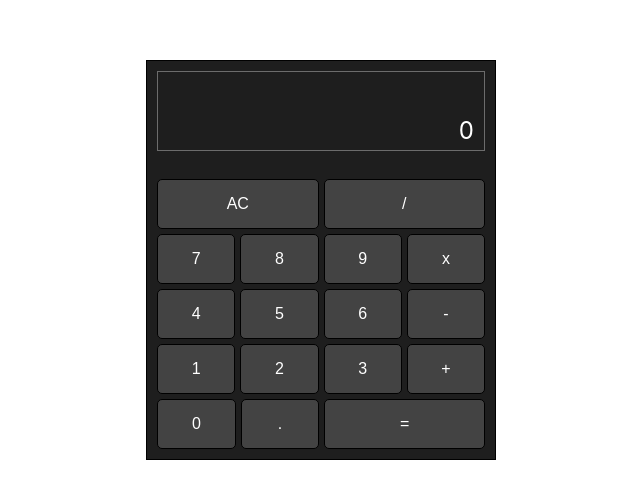
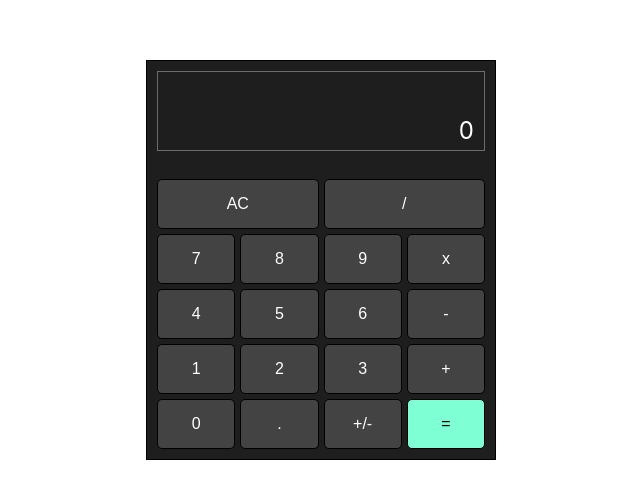
Before and after one commit to FrancisDeea/new-calculator, a React (Create React App) app: page / in a window 1280 px wide. Shown: the part 140-638 px from the top of the page, without its empty margins (319-959 px from the left). Built offline with nearby package versions, Linux system fonts and the light colour scheme.

Commit message:
feat: created <handleSymbol> method and fixed a few little issues styles

```diff
--- a/src/App.css
+++ b/src/App.css
@@ -59,11 +59,6 @@
   font-weight: 500;
 }
 #calculator #buttons-container #buttons-row #equals {
-  flex: 49%;
-}
-#calculator #buttons-container #buttons-row #zero {
-  flex: 24%;
-}
-#calculator #buttons-container #buttons-row #decimal {
-  flex: 24%;
+  background-color: aquamarine;
+  color: black;
 }/*# sourceMappingURL=App.css.map */
--- a/src/App.js
+++ b/src/App.js
@@ -13,6 +13,7 @@ class App extends React.Component {
     this.clear = this.clear.bind(this);
     this.handleNumber = this.handleNumber.bind(this);
     this.handleSymbol = this.handleSymbol.bind(this);
+    this.handleNegative = this.handleNegative.bind(this);
   }
 
   // Add methods here
@@ -46,14 +47,14 @@ class App extends React.Component {
   handleSymbol(e) {
     const value = e.target.value;
     const formula = this.state.formula;
-    const regex = /\+|-|x|\//;
+    const regex = /^\+$|^-$|^x$|^\/$/;
 
     if (formula === null) {
       this.setState(state => ({
         formula: state.input,
         input: value
       }))
-    } else if (regex.test(this.state.input)) {
+    } else if (this.state.input.match(regex)) {
       this.setState({
         input: value
       })
@@ -64,6 +65,15 @@ class App extends React.Component {
       }))
     }
   }
+
+  handleNegative() {
+    if (/[0-9]+/.test(this.state.input)) {
+      this.setState(state => ({
+        input: (-state.input).toString()
+      }))
+    }
+  }
+
 
   render() {
     return (
@@ -76,6 +86,7 @@ class App extends React.Component {
           handleClear={this.clear}
           handleNumber={this.handleNumber}
           handleSymbol={this.handleSymbol}
+          handleNegative={this.handleNegative}
         />
       </div>
     )
--- a/src/App.scss
+++ b/src/App.scss
@@ -73,15 +73,8 @@
             }
 
             #equals {
-                flex: 49%;
-            }
-
-            #zero {
-                flex: 24%;
-            }
-
-            #decimal {
-                flex: 24%;
+                background-color: aquamarine;
+                color: black;
             }
         }
     }
--- a/src/components/buttons.js
+++ b/src/components/buttons.js
@@ -26,6 +26,7 @@ export const Buttons = (props) => {
             <div id="buttons-row">
                 <button onClick={props.handleNumber} id="zero" value="0">0</button>
                 <button onClick={props.handleClick} id="decimal" value=".">.</button>
+                <button onClick={props.handleNegative} id="negative" value="negative">+/-</button>
                 <button onClick={props.handleClick} id="equals" value="=">=</button>
             </div>
         </div>
```
Also changed, not shown: 1 other file (tests, documents, lock files or other folders).
